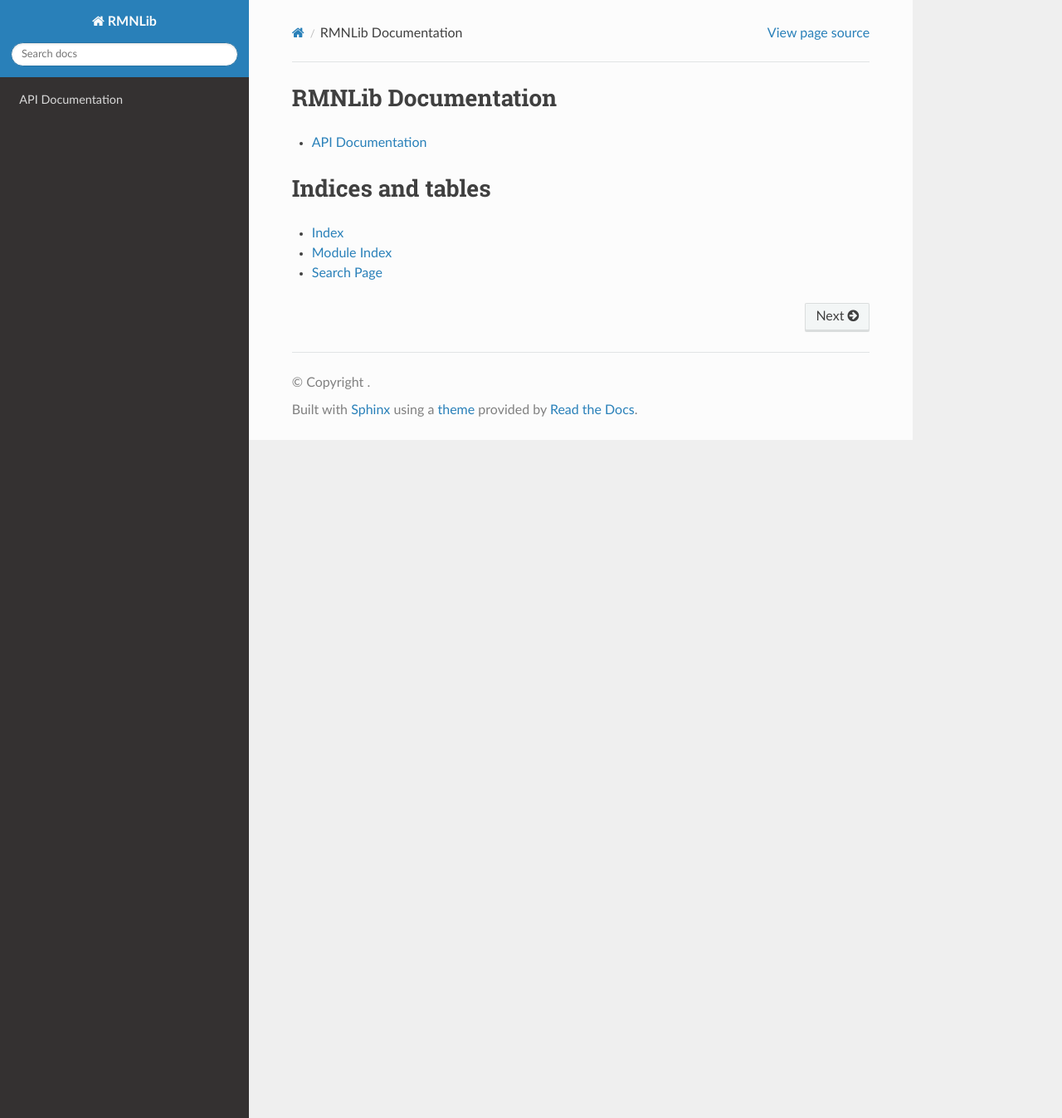
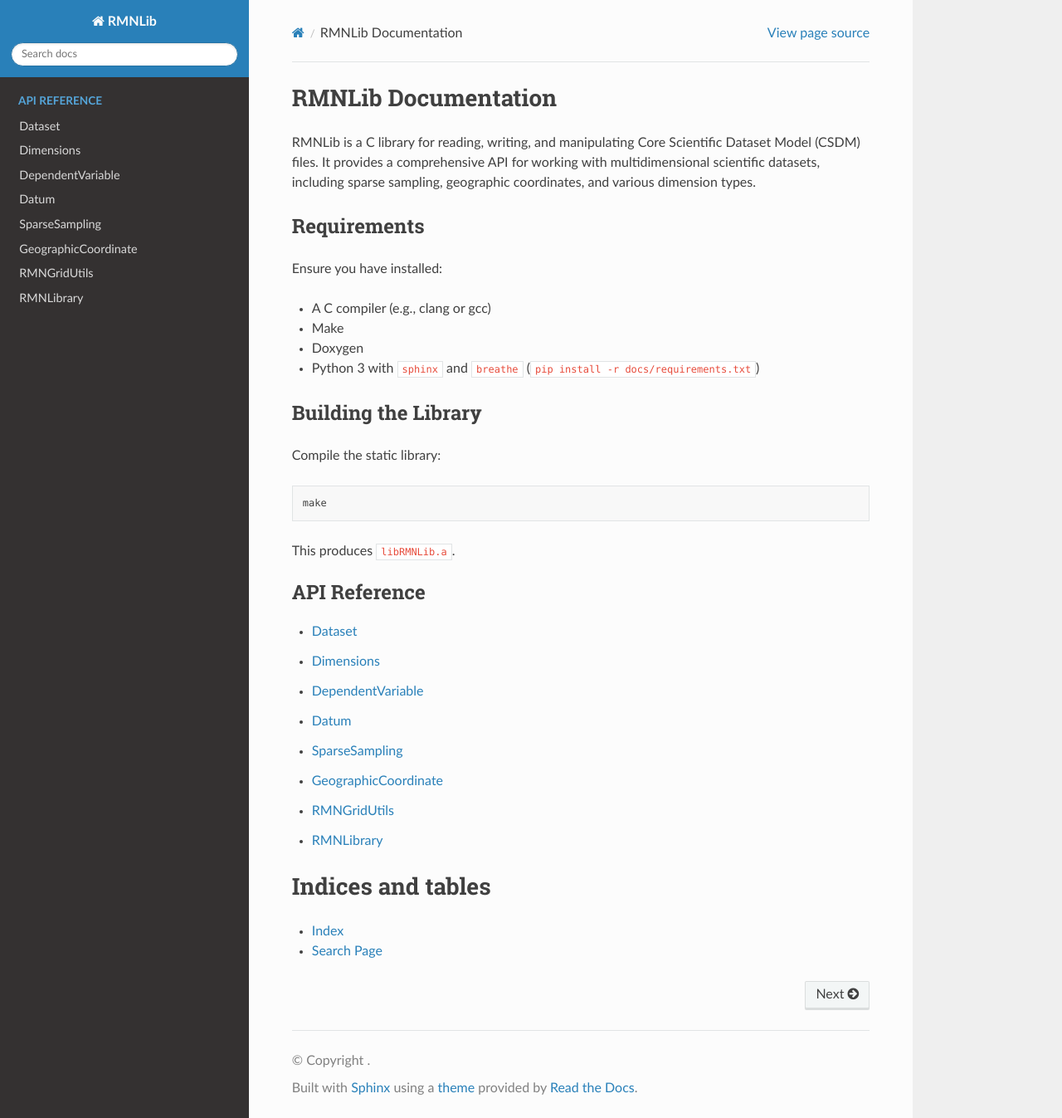
Before and after one commit to pjgrandinetti/RMNLib, a Sphinx documentation site: the page built from docs/index.rst, in a window 1280 px wide and 1347 px high. Shown: the whole window at 83% size. Built offline with Sphinx 7.4.7 and the Read the Docs theme 3.1.0, drawn with Linux system fonts in a browser that asks for light colours.

Commit message:
docs update

```diff
--- a/docs/api.rst
+++ /dev/null
@@ -1,4 +0,0 @@
-API Documentation
-=================
-
-.. doxygenindex:: RMNLib
--- a/docs/conf.py
+++ b/docs/conf.py
@@ -31,6 +31,9 @@ templates_path = ['_templates']
 # List of patterns, relative to source directory, that match files to ignore.
 exclude_patterns = []
 
+# Suppress duplicate C declaration warnings from Breathe
+suppress_warnings = ['duplicate_declaration', 'duplicate_declaration.c']
+
 # -- Breathe configuration --------------------------------------------------
 
 # Tell Breathe where the Doxygen XML lives (relative to this conf.py).
--- a/docs/index.rst
+++ b/docs/index.rst
@@ -1,14 +1,44 @@
 RMNLib Documentation
 ====================
 
+RMNLib is a C library for reading, writing, and manipulating Core Scientific Dataset Model (CSDM) files.
+It provides a comprehensive API for working with multidimensional scientific datasets, including sparse sampling,
+geographic coordinates, and various dimension types.
+
+Requirements
+~~~~~~~~~~~~
+
+Ensure you have installed:
+
+- A C compiler (e.g., clang or gcc)
+- Make
+- Doxygen
+- Python 3 with ``sphinx`` and ``breathe`` (``pip install -r docs/requirements.txt``)
+
+Building the Library
+~~~~~~~~~~~~~~~~~~~~
+
+Compile the static library::
+
+    make
+
+This produces ``libRMNLib.a``.
+
 .. toctree::
    :maxdepth: 2
+   :caption: API Reference
 
-   api
+   api/Dataset
+   api/Dimensions
+   api/DependentVariable
+   api/Datum
+   api/SparseSampling
+   api/GeographicCoordinate
+   api/RMNGridUtils
+   api/RMNLibrary
 
 Indices and tables
 ==================
 
 * :ref:`genindex`
-* :ref:`modindex`
 * :ref:`search`
```
Also changed, not shown: docs/api/Dataset.rst (added, +12 -0 lines), docs/api/Datum.rst (added, +13 -0 lines), docs/api/DependentVariable.rst (added, +9 -0 lines), docs/api/Dimensions.rst (added, +9 -0 lines), docs/api/GeographicCoordinate.rst (added, +8 -0 lines), docs/api/RMNGridUtils.rst (added, +8 -0 lines), docs/api/RMNLibrary.rst (added, +8 -0 lines), docs/api/SparseSampling.rst (added, +8 -0 lines), 2 other files.
